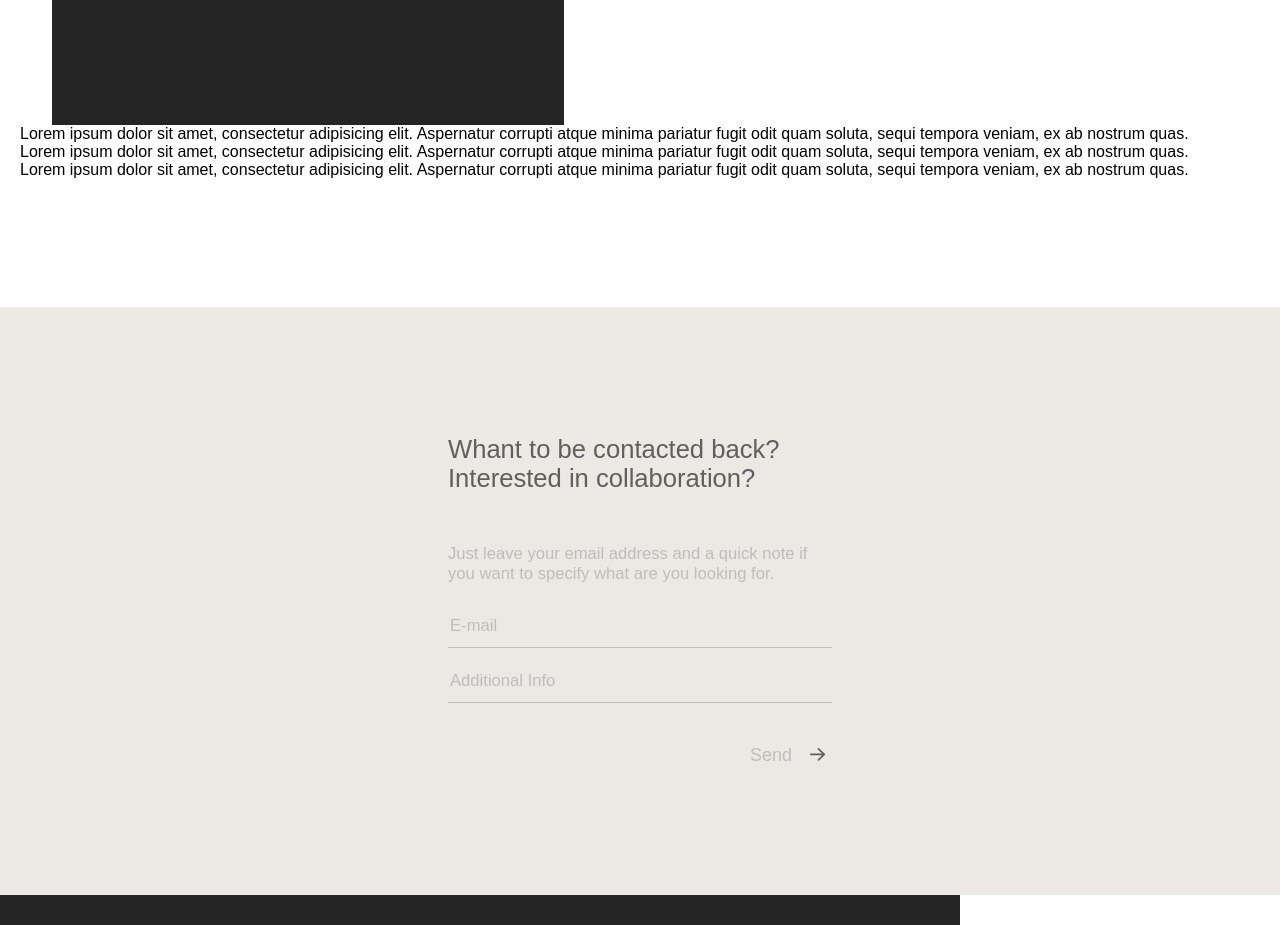
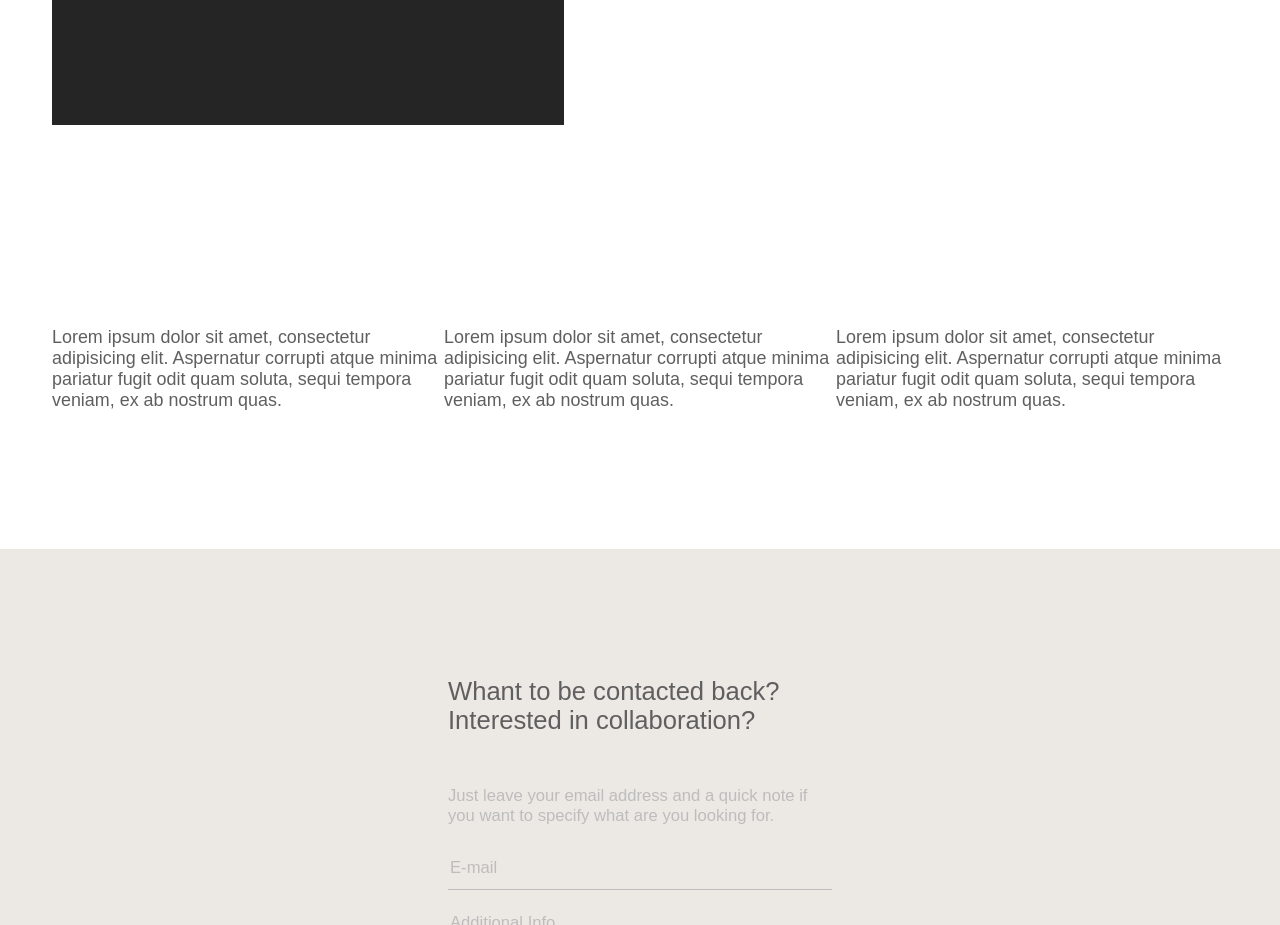
Before and after one commit to milosostojic95/yachting, a website built with webpack: page src/service.html in a window 1280 px wide. Shown: the part 871-1796 px from the top of the page. Built offline with nearby package versions, Linux system fonts and the light colour scheme; a web font is replaced by a local one.

Commit message:
Restore service-content.scss

```diff
--- a/src/scss/main.scss
+++ b/src/scss/main.scss
@@ -37,6 +37,7 @@
 
 @import './servicepage/section/service-form';
 @import './servicepage/section/service-home';
+@import './servicepage/section/service-content';
 
 
 // blog single
--- /dev/null
+++ b/src/scss/servicepage/section/_service-content.scss
@@ -0,0 +1,50 @@
+.service-intro {
+  padding: 0 0 0;
+
+  @include breakpoint (mobile) {
+    display: flex;
+    flex-direction: column;
+    padding: 20vw 0 0;
+  }
+
+  @include breakpoint (smallTablet) {
+    display: flex;
+    flex-direction: row;
+    padding: 15vw 2rem 0;
+  }
+
+  .service-intro-content {
+
+    @include breakpoint (mobile) {
+      margin-left: 2rem;
+      width: 70%;
+      margin: 0 auto;
+    }
+
+    @include breakpoint (smallTablet){
+      margin-left: 0;
+    }
+
+    p {
+      color: $serviceHomeParagraf;
+      font-family: $bodyFontFamily;
+      font-weight: 400;
+
+      @include breakpoint (mobile) {
+        text-align: left;
+        margin: 10px 5px 10px 0;
+        font-size: 2.7vw;
+      }
+
+      @include breakpoint (smallTablet) {
+        text-align: left;
+        margin: 10px 5px 10px 0;
+        font-size: 2vw;
+      }
+
+      @include breakpoint (tablet) {
+        font-size: 1.4vw;
+      }
+    }
+  }
+}
```
